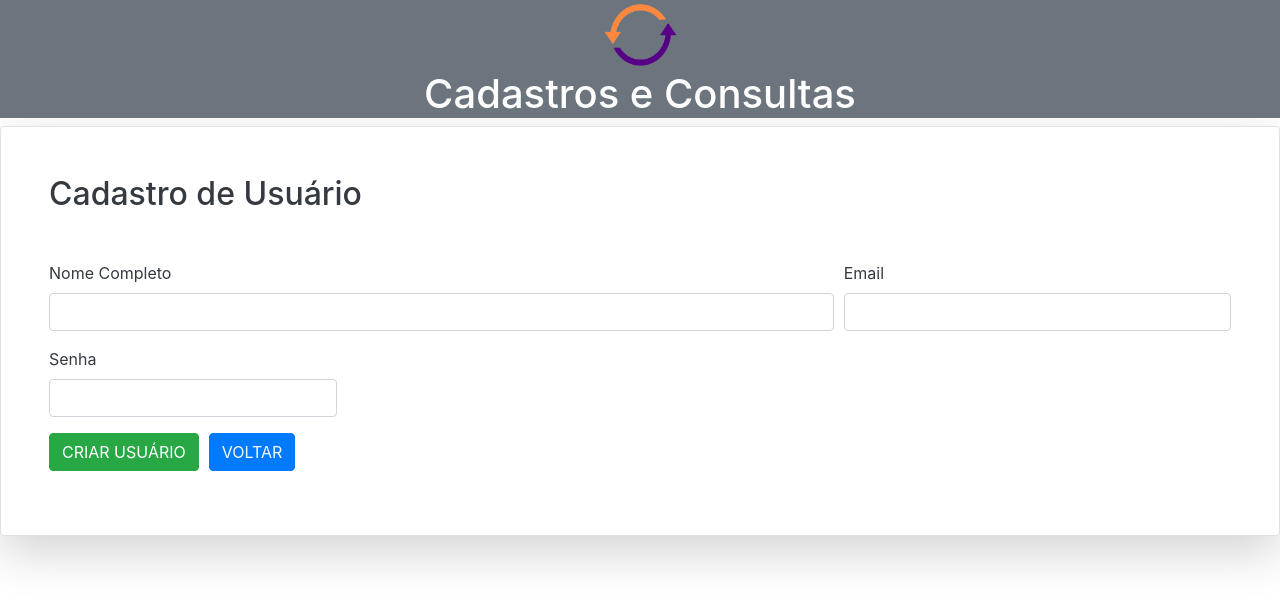
After one commit to pedrodif/uploadSA_Desenvolvimento_Sistemas, a PHP site: page /cadastro_usuario.php in a window 1280 px wide. The commit adds this page. Shown: the top 604 px of the page. Run offline with PHP 8.4, Linux system fonts and the light colour scheme.

Commit message:
decimo setimo commit

```diff
--- a/cadastroPJ/deleteCNPJ.php
+++ b/cadastroPJ/deleteCNPJ.php
@@ -97,9 +97,9 @@
 
         <div class="form-group" col-md-1>
 
-            <input type="submit" name="submit" class="btn btn-danger text-center" value="Deletar">
+            <input type="submit" name="submit" class="btn btn-danger text-center" value="DELETAR">
 
-            <a href="lista_dadosCNPJ.php" class="btn btn-primary text-center">Voltar</a>
+            <a href="lista_dadosCNPJ.php" class="btn btn-primary text-center">VOLTAR</a>
 
         </div>
 
--- /dev/null
+++ b/cadastro_usuario.php
@@ -0,0 +1,60 @@
+<?php
+
+    require_once "cabecalho.php";
+    require_once "funcoes.php";
+
+    if(isset($_POST['criar']))
+        require_once "tratativa_cadastro_usuario.php";
+
+?>
+
+<form action="#" method="post">
+
+        <div class="form-row">
+
+            <div class="form-group col-md-10">
+                <h2>
+                    Cadastro de Usuário
+                </h2>
+            </div>
+
+        </div>
+
+        <br>
+
+        <div class="form-row">
+
+            <div class="form-group col-md-8">
+                <label for="nomeCadastro">Nome Completo</label>
+                <input type="text" class="form-control" name="nomeCadastro" id="nomeCadastro" value="<?= isset($nomeCompleto) ? $nomeCompleto : '' ?>">
+            </div>
+
+            <div class="form-group col-md-4">
+                <label for="emailCadastro">Email</label>
+                <input type="email" class="form-control" name="emailCadastro" id="emailCadastro" value="<?= isset($email) ? $email : '' ?>">
+            </div>
+
+        </div>
+
+        <div class="form-row">
+            <div class="form-group col-md-3">
+                <label for="senhaCadastro">Senha</label>
+                <input type="password" class="form-control" name="senhaCadastro" id="senhaCadastro" value="<?= isset($senha) ? $senha : '' ?>">
+            </div>
+        </div>
+
+        <div class="form-row">
+
+            <div class="form-group col-md-0">
+                <input type="submit" name="criar" value="CRIAR USUÁRIO" class="btn btn-success text-center">
+            </div>
+
+            <div class="form-group col-md-0">
+                <a href="index.php"><button type="button" class="btn btn-primary text-light">VOLTAR</button></a>
+            </div>
+
+        </div>
+
+
+
+    </form>
--- a/funcoes.php
+++ b/funcoes.php
@@ -41,4 +41,55 @@
             return '';
     }
 
+    function login() {
+
+    if (!isset($_SESSION)) session_start();
+    //verifica se entrou no index pela tela login ao acionar o botão de "entrar"
+
+        if (isset($_POST['submit_login'])) {
+
+            $_SESSION['email'] = $_POST['email'];
+            $_SESSION['senha'] = $_POST['senha'];
+
+
+            if (empty($_SESSION['email']) || empty($_SESSION['senha'])) {
+            $_SESSION['erro'] = "Campos usuário ou senha não preenchido";
+            header('Location: login.php');
+            exit();
+        }
+    }
+    //verifica se uma Sessão já foi iniciada, caso digite na URL um caminho válido da aplicação
+    //e mesmo com o sistema já fechado o login ainda esteja ativo
+    if (!empty($_SESSION)) {
+        include "conexao.php";
+
+        $sql = "SELECT nome FROM usuario WHERE email='" . $_SESSION['email'] . "' AND senha=SHA('" . $_SESSION['senha'] . "')";
+
+        $result = $conexao->query($sql);
+        //caso seja encontrado um usuário será atribuído um nome a $_SESSION['nome']
+        if (!$result->num_rows) {
+            $_SESSION['erro'] = "Usuário ou senha inválido!";
+            header("Location: login.php");
+            exit();
+        }else{
+
+
+            foreach ($result as $value) {
+                $_SESSION['nome'] = $value['nome'];
+            }
+
+            //será validade se foi encontrado algum usuário no banco esta será a validação
+            //chave para entrar ou não na aplicação
+        }
+
+        $num_rows = $result->num_rows;
+
+        $conexao->close();
+
+    } else {
+        header("Location: login.php");
+        exit();
+    }
+}
+
 ?>
--- a/index.php
+++ b/index.php
@@ -1,5 +1,7 @@
 <?php
-
+    session_start();
+    require_once "funcoes.php";
+    login();
     require_once "cabecalho.php";
     require_once "cadastroPJ/manterCNPJ.php";
 
```
Also changed, not shown: cadastroPJ/lista_dadosCNPJ.php (+4 -4 lines), cadastroPJ/manterCNPJ.php (+6 -6 lines), login.php (+9 -4 lines), tratativa_cadastro_usuario.php (added, +28 -0 lines).
